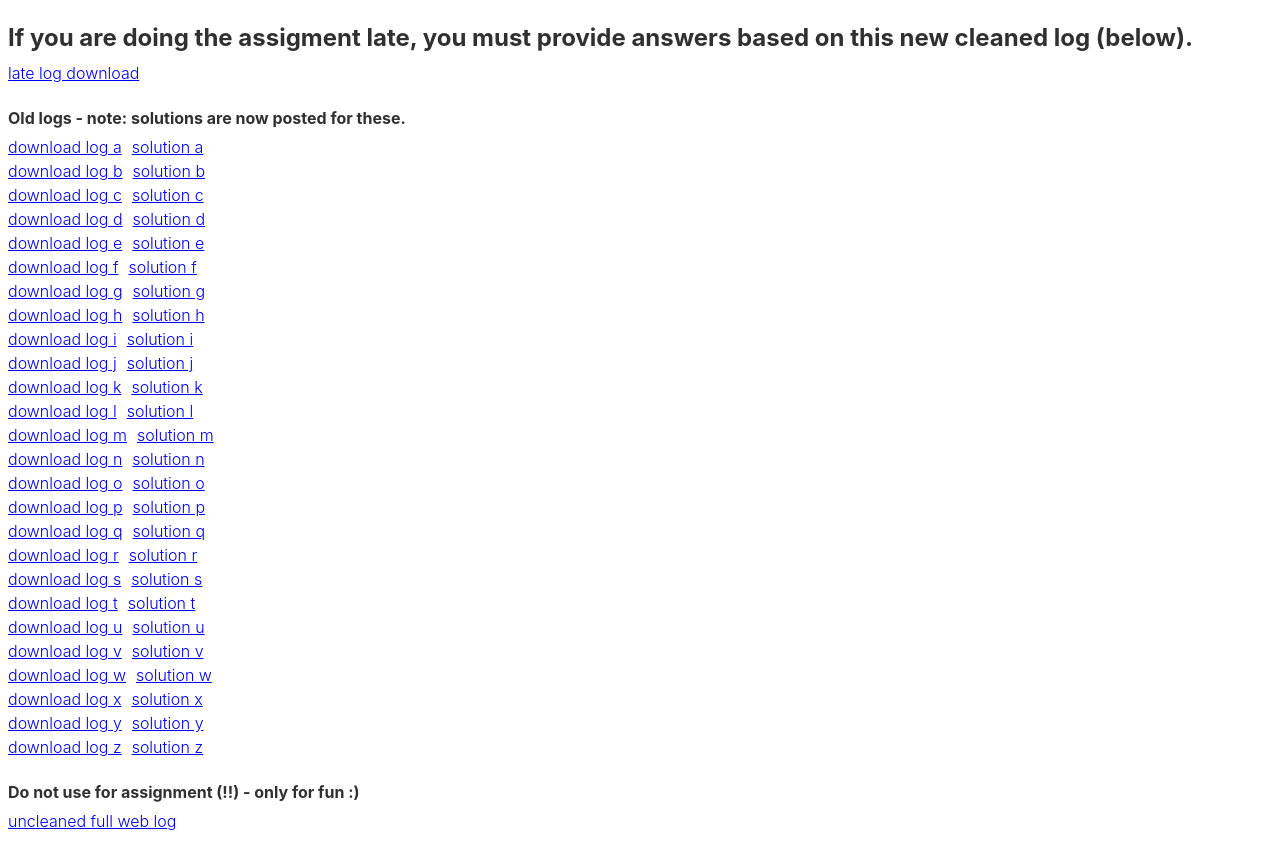
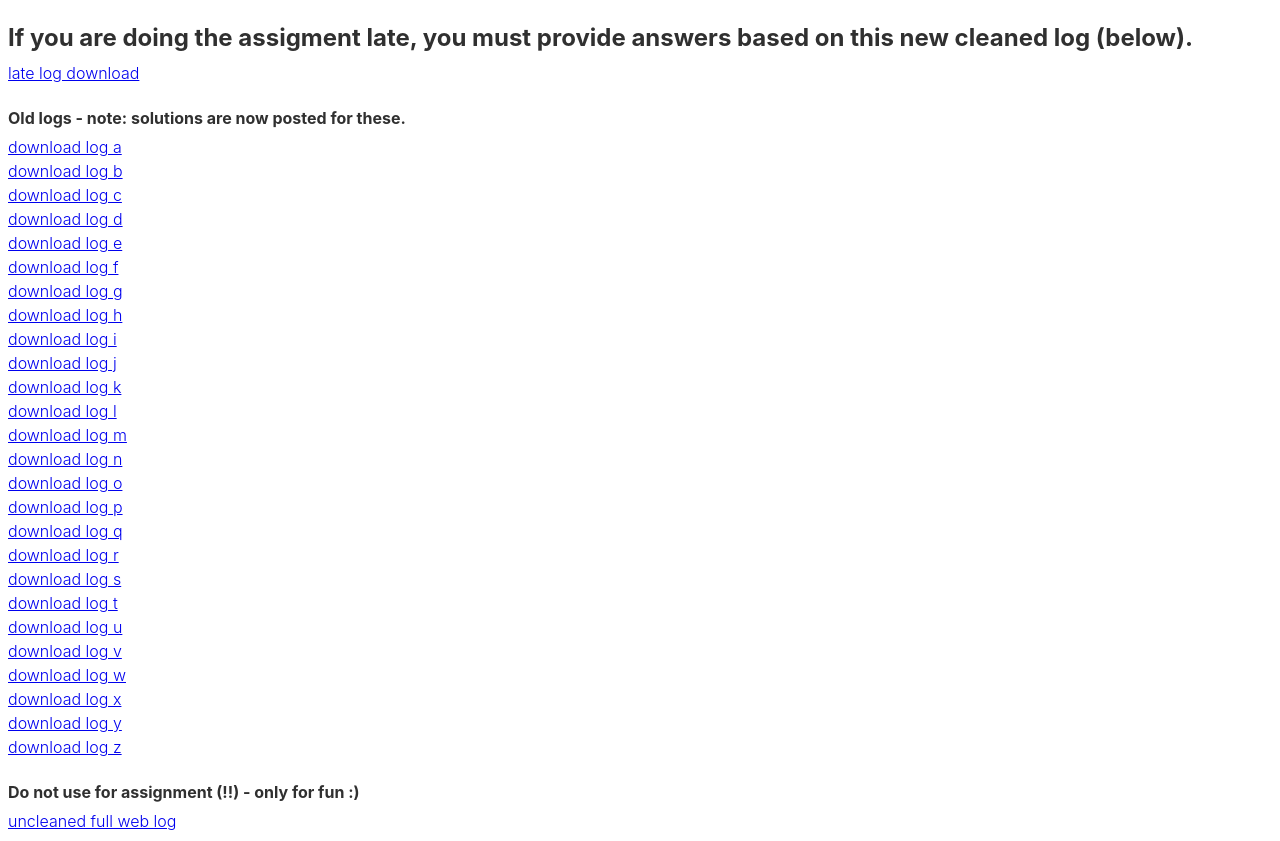
Before and after one commit to cs1300-2022/download-ab-testing-logs, a plain HTML site: page index.html in a window 1280 px wide. Drawn offline with Linux system fonts and the light colour scheme.

Commit message:
removed solutions - they were emailed out

```diff
--- a/index.html
+++ b/index.html
@@ -30,14 +30,14 @@
                 toAppend.innerText = `download log ${k}`;
                 toAppend.href = keyToLink[k].substring(keyToLink[k].indexOf('/') + 1);
                 toAppend.download = `ab-testing-log-${k}`;
+                container.append(toAppend, document.createElement('br'));
 
-                const toAppendSolution = document.createElement('a');
-                toAppendSolution.innerText = `solution ${k}`;
-                toAppendSolution.href = `solutions/ab-testing-solutions-${k}.html`;
-                toAppendSolution.target = '_blank';
-                toAppendSolution.style.marginLeft = '10px';
-
-                container.append(toAppend, toAppendSolution, document.createElement('br'));
+                // const toAppendSolution = document.createElement('a');
+                // toAppendSolution.innerText = `solution ${k}`;
+                // toAppendSolution.href = `solutions/ab-testing-solutions-${k}.html`;
+                // toAppendSolution.target = '_blank';
+                // toAppendSolution.style.marginLeft = '10px';
+                // container.append(toAppend, toAppendSolution, document.createElement('br'));
             }
         }
     </script>
```
